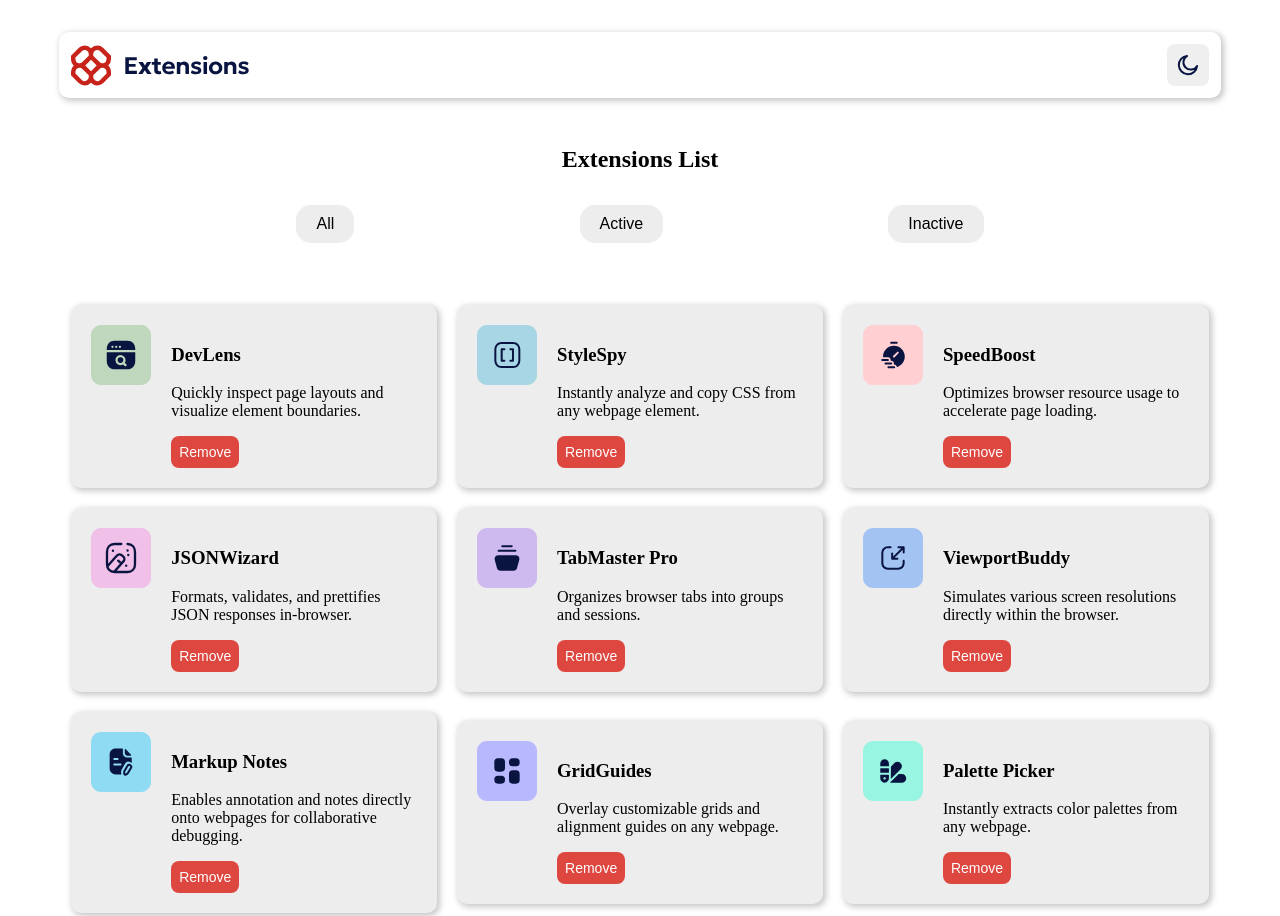
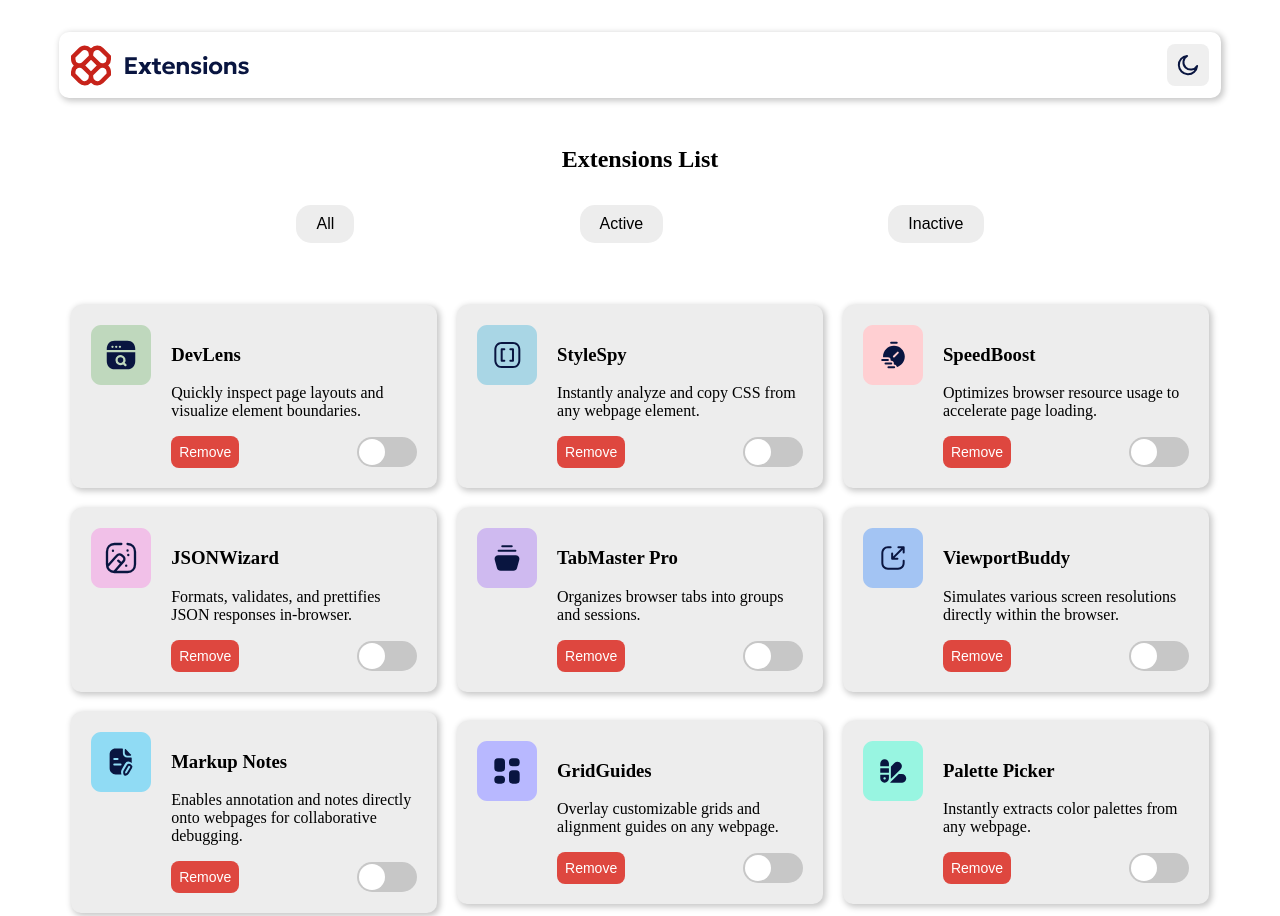
Before and after one commit to KevinValencia1020/frontend-mentor-projects, a website built with Vite: page browser-extensions-manager-ui/index.html in a window 1280 px wide. Shown: the top 916 px of the page. Built offline with nearby package versions, Linux system fonts and the light colour scheme.

Commit message:
feat(browser-extensions-manager-ui): Creo el botton toggle de activo para las extensiones

```diff
--- a/browser-extensions-manager-ui/src/style.css
+++ b/browser-extensions-manager-ui/src/style.css
@@ -101,3 +101,40 @@
   cursor: pointer;
   font-size: 14px;
 }
+
+.extension__actions{
+  display: flex;
+  justify-content: space-between;
+  align-items: center;
+}
+
+.toggle-container{
+  width: 60px;
+  height: 30px;
+  background-color: var(--Neutral-300);
+  transition: background-color 0.3s ease;
+  border-radius: 15px;
+  position: relative;
+  cursor: pointer;
+  outline: 0;
+}
+
+.toggle{
+  width: 26px;
+  height: 26px;
+  background-color: white;
+  border-radius: 50%;
+  position: absolute;
+  top: 2px;
+  left: 2px;
+  transition: left 0.3s ease, background-color 0.3s ease;
+}
+
+.toggle-container.active{
+  background-color: #adff2f;
+  outline: 0;
+}
+
+.toggle-container.active .toggle{
+  left: 32px;
+}
```
